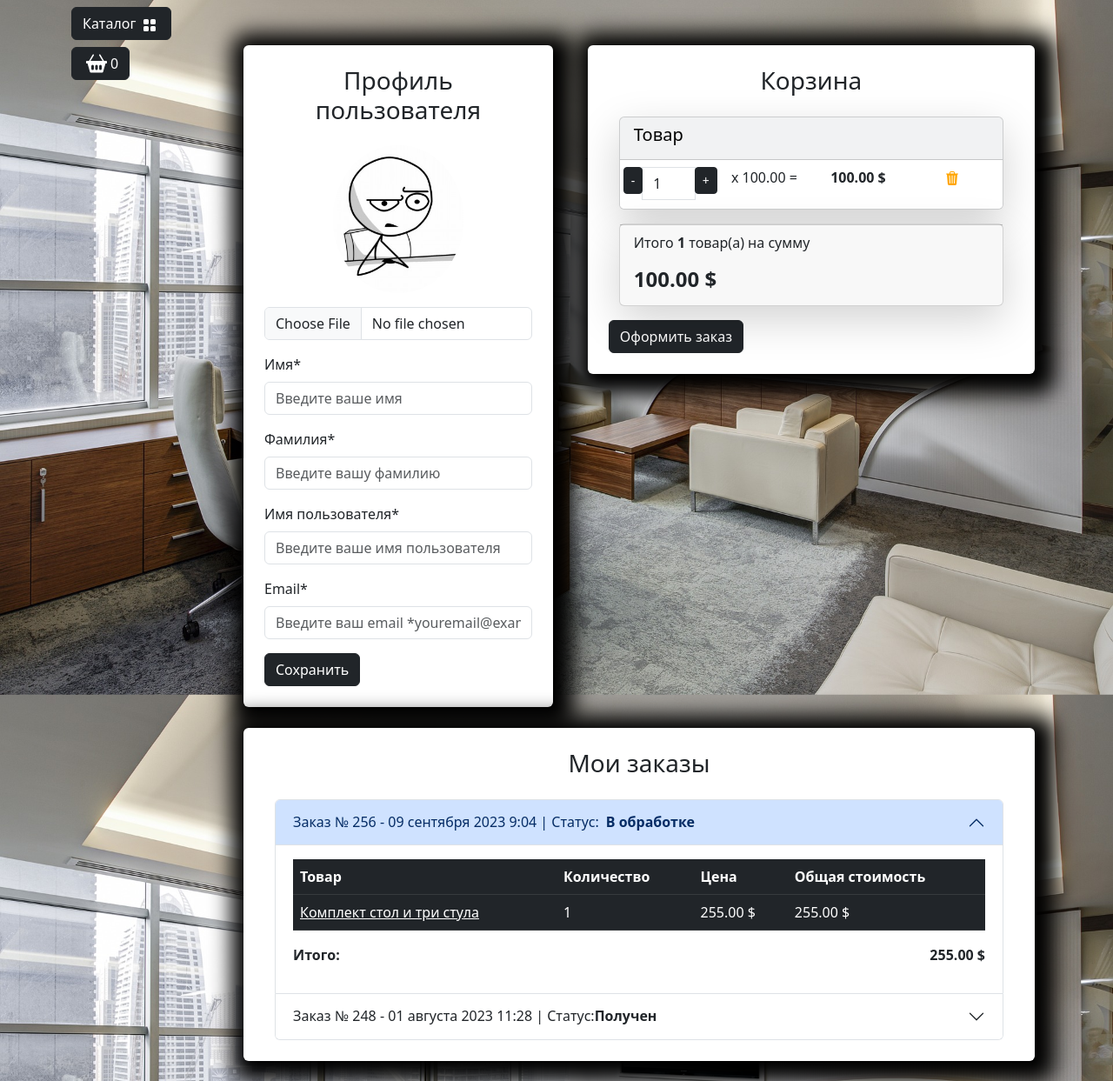
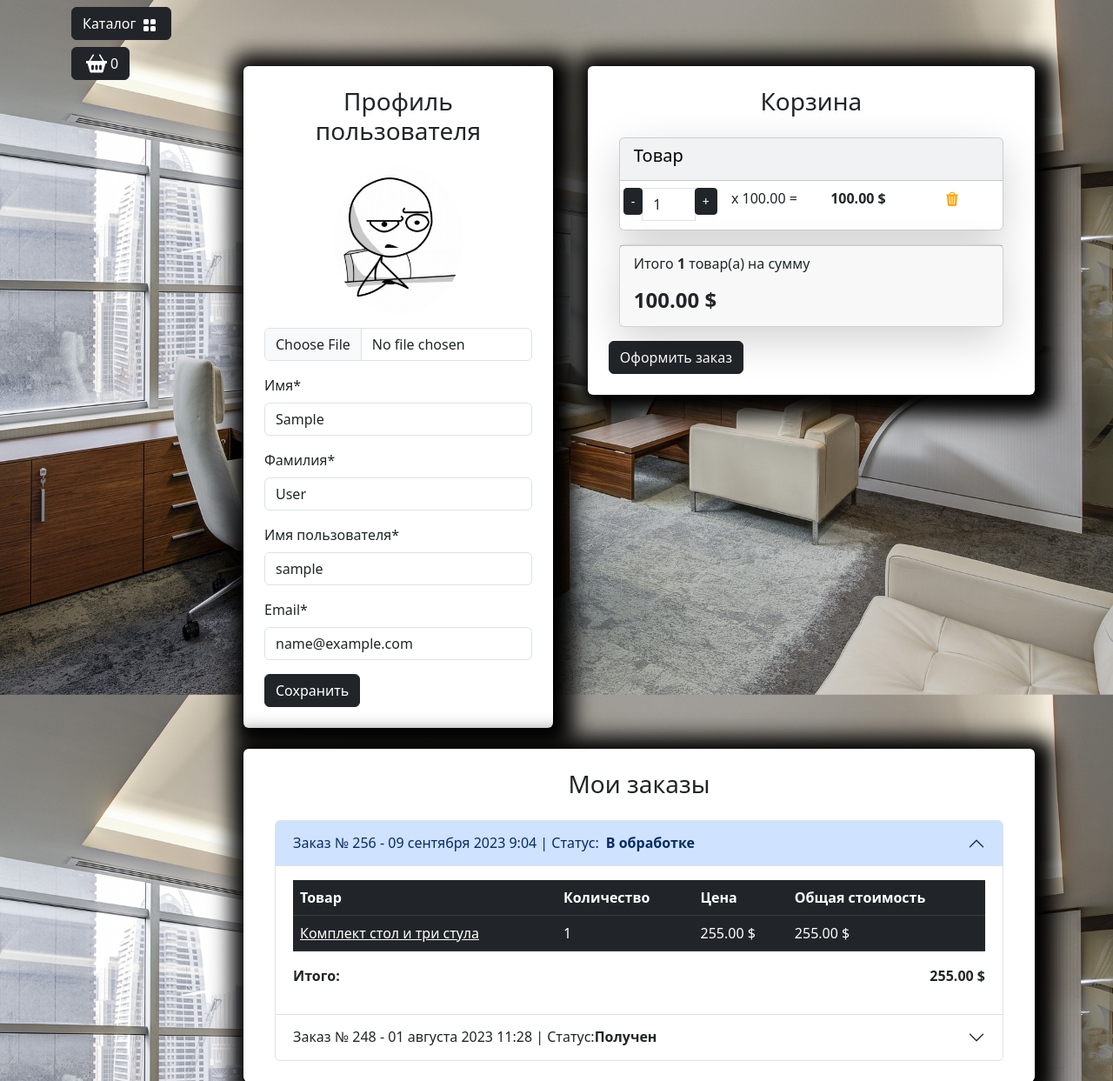
Before and after one commit to IsmailBinnatov/FurnitureStore-e-commerce, a Django app: page /user/profile/ in a window 1280 px wide. Shown: the part 56-1299 px from the top of the page at 87% size. Run offline with Django 5.2, Linux system fonts and the light colour scheme; the visitor is signed in with stand-in values (Sample User, id 1); data comes from the database, SQL or seed files in the repository; some libraries are stand-ins or nearby versions.

Commit message:
profile form is ready

```diff
--- a/templates/base.html
+++ b/templates/base.html
@@ -61,8 +61,9 @@
                                     <li><a class="dropdown-item  text-white" href="carts/cart.html">Корзина</a></li>
                                     <li><a class="dropdown-item  text-white" href="{% url 'user:profile' %}">Личный кабинет</a>
                                     </li>
-                                    {% if user.is_admin or user.id_stuff %}
-                                        <li><a class="dropdown-item  text-white" href="{% url 'admin:index' %}">Админ панель</a></li>
+                                    {% if user.is_admin or user.is_stuff %}
+                                        <li>
+                                            <a class="dropdown-item  text-white" href="{% url 'admin:index' %}">Админ панель</a></li>
                                         <li>
                                     {% endif %}
                                         <hr class="dropdown-divider">
--- a/templates/includes/notification.html
+++ b/templates/includes/notification.html
@@ -13,3 +13,28 @@
         </div>
     </div>
 {% endif %}
+
+
+<div class="container mt-4">
+    <div class="row justify-content-center">
+        <div class="col-md-6">
+            {% if messages %}
+                {% for message in messages %}
+                    {% if message.tags == 'success' %}
+                    <div id="notification" class="position-fixed start-50 translate-middle-x z-3 alert alert-success fade show custom-shadow" role="alert">
+                        {{ message }}
+                    </div>
+                    {% endif %}
+                    {% if message.tags == 'warning' %}
+                    <div id="notification" class="position-fixed start-50 translate-middle-x z-3 alert alert-danger fade show custom-shadow" role="alert">
+                        {{ message }}
+                    </div>
+                    {% endif %}
+                {% endfor %}
+            {% else %}
+            <div id="jq-notification" class="position-fixed start-50 translate-middle-x z-3 alert alert-success fade show custom-shadow" style="display: none;" role="alert">
+            </div>
+            {% endif %}
+        </div>
+    </div>
+</div>
--- a/users/forms.py
+++ b/users/forms.py
@@ -1,5 +1,6 @@
+from email.mime import image
 from django import forms
-from django.contrib.auth.forms import AuthenticationForm, UserCreationForm
+from django.contrib.auth.forms import AuthenticationForm, UserCreationForm, UserChangeForm
 
 from users.models import User
 
@@ -31,3 +32,16 @@ class UserRegistrationForm(UserCreationForm):
     email = forms.CharField()
     password1 = forms.CharField()
     password2 = forms.CharField()
+
+
+class ProfileForm(UserChangeForm):
+
+    class Meta:
+        model = User
+        fields = ('image', 'first_name', 'last_name', 'username', 'email')
+
+    image = forms.ImageField(required=False)
+    first_name = forms.CharField()
+    last_name = forms.CharField()
+    username = forms.CharField()
+    email = forms.CharField()
--- a/users/templates/users/profile.html
+++ b/users/templates/users/profile.html
@@ -11,35 +11,68 @@
             <div class="col-md-5">
                 <div class=" bg-white p-4 mb-4 mx-2 rounded custom-shadow">
                     <h3 class="text-center mb-4">Профиль пользователя</h3>
-                    <form>
+                    <form action="{% url 'user:profile' %}" method="post" enctype="multipart/form-data">
+                        {% csrf_token %}
                         <div class="row">
                             <div class="col-md-12 mb-3 text-center">
-                                <img src="{% static 'deps/images/baseavatar.jpg' %}"
-                                    alt="Аватар пользователя" class="img-fluid rounded-circle"
-                                    style="max-width: 150px;">
-                                <input type="file" class="form-control mt-3" id="avatar"
+                                {% if user.image %}
+                                    <img src="{{ user.image.url }}"
+                                        alt="Аватар пользователя" class="img-fluid rounded-circle"
+                                        style="max-width: 150px;">
+                                {% else %}
+                                    <img src="{% static 'deps/images/baseavatar.jpg' %}"
+                                        alt="Аватар пользователя" class="img-fluid rounded-circle"
+                                        style="max-width: 150px;">
+                                {% endif %}
+                                <input type="file" class="form-control mt-3" id="image"
                                     accept="image/*">
+                                    {% if form.image.errors %}
+                                    <div class="alert alert-danger alert-dismissible fade show">{{ form.image.errors }}</div>
+                                    {% endif %}
                             </div>
                             <div class="col-md-12 mb-3">
-                                <label for="firstName" class="form-label">Имя*</label>
-                                <input type="text" class="form-control" id="firstName"
-                                    placeholder="Введите ваше имя" value="" required>
+                                <label for="id_first_name" class="form-label">Имя*</label>
+                                <input type="text" class="form-control" id="id_first_name"
+                                    name="first_name"
+                                    placeholder="Введите ваше имя"
+                                    value="{{ form.first_name.value }}"
+                                    required>
+                                    {% if form.first_name.errors %}
+                                    <div class="alert alert-danger alert-dismissible fade show">{{ form.first_name.errors }}</div>
+                                    {% endif %}
                             </div>
                             <div class="col-md-12 mb-3">
-                                <label for="lastName" class="form-label">Фамилия*</label>
-                                <input type="text" class="form-control" id="lastName"
-                                    placeholder="Введите вашу фамилию" value="" required>
+                                <label for="id_last_name" class="form-label">Фамилия*</label>
+                                <input type="text" class="form-control" id="id_last_name"
+                                    name="last_name"
+                                    placeholder="Введите вашу фамилию"
+                                    value="{{ form.last_name.value }}"
+                                    required>
+                                    {% if form.last_name.errors %}
+                                    <div class="alert alert-danger alert-dismissible fade show">{{ form.last_name.errors }}</div>
+                                    {% endif %}
                             </div>
                             <div class="col-md-12 mb-3">
-                                <label for="username" class="form-label">Имя пользователя*</label>
-                                <input type="text" class="form-control" id="username"
-                                    placeholder="Введите ваше имя пользователя" value="" required>
+                                <label for="id_username" class="form-label">Имя пользователя*</label>
+                                <input type="text" class="form-control" id="id_username"
+                                    placeholder="Введите ваше имя пользователя"
+                                    name="username"
+                                    value="{{ form.username.value }}"
+                                    required>
+                                    {% if form.username.errors %}
+                                    <div class="alert alert-danger alert-dismissible fade show">{{ form.username.errors }}</div>
+                                    {% endif %}
                             </div>
                             <div class="col-md-12 mb-3">
-                                <label for="email" class="form-label">Email*</label>
-                                <input type="email" class="form-control" id="email"
-                                    placeholder="Введите ваш email *youremail@example.com" value=""
+                                <label for="id_email" class="form-label">Email*</label>
+                                <input type="email" class="form-control" id="id_email"
+                                    placeholder="Введите ваш email *youremail@example.com"
+                                    name="email"
+                                    value="{{ form.email.value }}"
                                     required>
+                                    {% if form.email.errors %}
+                                    <div class="alert alert-danger alert-dismissible fade show">{{ form.email.errors }}</div>
+                                    {% endif %}
                             </div>
                         </div>
                         <button type="submit" class="btn btn-dark">Сохранить</button>
--- a/users/views.py
+++ b/users/views.py
@@ -1,9 +1,11 @@
-from django.contrib import auth
+from email import message
+from django.contrib.auth.decorators import login_required
+from django.contrib import auth, messages
 from django.http import HttpResponseRedirect
 from django.shortcuts import render
 from django.urls import reverse
 
-from users.forms import UserLoginForm, UserRegistrationForm
+from users.forms import ProfileForm, UserLoginForm, UserRegistrationForm
 
 
 def login(request):
@@ -15,6 +17,7 @@ def login(request):
             user = auth.authenticate(username=username, password=password)
             if user:
                 auth.login(request, user)
+                messages.success(request, f'{username}, Вы вошли в аккаунт')
                 return HttpResponseRedirect(reverse('main:index'))
     else:
         form = UserLoginForm()
@@ -34,6 +37,7 @@ def registration(request):
             # для моментального входа в акк
             user = form.instance
             auth.login(request, user)
+            messages.success(request, 'Вы успешно зарегистрированы и вошли в аккаунт')
             #
             return HttpResponseRedirect(reverse('main:index'))
     else:
@@ -46,13 +50,27 @@ def registration(request):
     return render(request, 'users/registration.html', context)
 
 
+@login_required
 def profile(request):
+    if request.method == 'POST':
+        form = ProfileForm(data=request.POST,
+                           instance=request.user, files=request.FILES)
+        if form.is_valid():
+            form.save()
+            messages.success(request, 'Ваш профиль обновлен')
+            return HttpResponseRedirect(reverse('user:profile'))
+    else:
+        form = ProfileForm(instance=request.user)
+
     context = {
         'title': 'Home - Кабинет',
+        'form': form
     }
     return render(request, 'users/profile.html', context)
 
 
+@login_required
 def logout(request):
+    messages.success(request, f'{request.user.username}, Вы вышли из аккаунта')
     auth.logout(request)
     return HttpResponseRedirect(reverse('main:index'))
```
